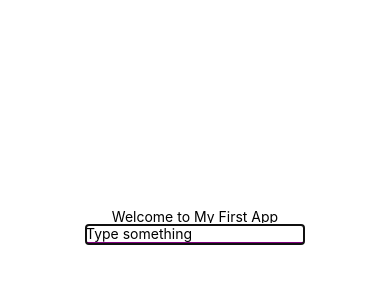
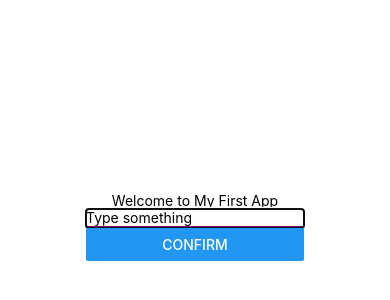
Before and after one commit to YaoyiW27/CS5520, a React Native app: screen / in a window 390 px wide. Shown: the part 196-496 px from the top of the page. Built offline with nearby package versions, Linux system fonts and the light colour scheme.

Commit message:
added Button called Confirm

```diff
--- a/components/Input.js
+++ b/components/Input.js
@@ -1,4 +1,4 @@
-import { TextInput, StyleSheet, Text, View } from 'react-native'
+import { TextInput, StyleSheet, Text, View, Button } from 'react-native'
 import { useState, useRef, useEffect } from "react";
 
 export default function Input( { autoFocus } ) {
@@ -22,6 +22,12 @@ export default function Input( { autoFocus } ) {
     }
   }
 
+  const handleInputData = () => {
+    console.log(text);
+    onConfirm(text);
+  }
+
+
   return (
     <View>
       <TextInput
@@ -37,6 +43,10 @@ export default function Input( { autoFocus } ) {
       />
       {showCount && text.length > 0 && <Text>Character Count: {text.length}</Text>}
       {message.length > 0 && <Text>{message}</Text>}
+      <Button
+        title="Confirm"
+        onPress={handleInputData}
+      />
     </View>
   )
 }
```
